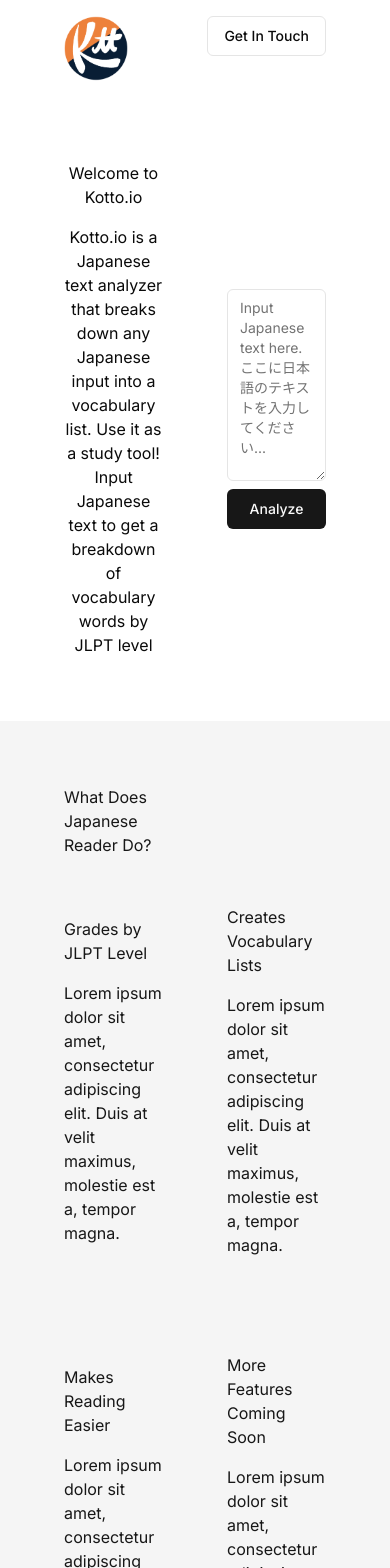
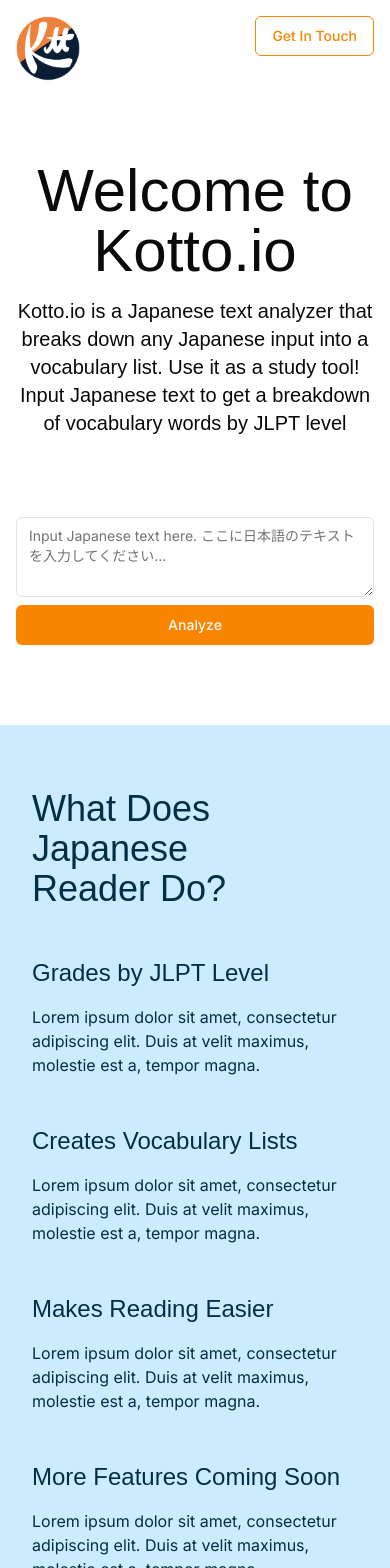
Before and after one commit to rdoby99/kotto.io, a Next.js app: page / in a window 390 px wide. Shown: the top 1568 px of the page. Built offline with nearby package versions, Linux system fonts and the light colour scheme.

Commit message:
Style updates

```diff
--- a/app/globals.css
+++ b/app/globals.css
@@ -10,13 +10,13 @@
     --card-foreground: 0 0% 3.9%;
     --popover: 0 0% 100%;
     --popover-foreground: 0 0% 3.9%;
-    --primary: 0 0% 9%;
+    --primary: 32 100% 49%;
     --primary-foreground: 0 0% 98%;
-    --secondary: 0 0% 96.1%;
-    --secondary-foreground: 0 0% 9%;
+    --secondary: 199 89% 89%;
+    --secondary-foreground: 200 95% 14%;
     --muted: 0 0% 96.1%;
     --muted-foreground: 0 0% 45.1%;
-    --accent: 0 0% 96.1%;
+    --accent: 200 74% 43%;
     --accent-foreground: 0 0% 9%;
     --destructive: 0 84.2% 60.2%;
     --destructive-foreground: 0 0% 98%;
@@ -29,6 +29,10 @@
     --chart-3: 197 37% 24%;
     --chart-4: 43 74% 66%;
     --chart-5: 27 87% 67%;
+
+    /* Fonts */
+    --font-header: "Poppins", sans-serif;
+    --font-body: "Noto Sans JP", sans-serif;
   }
 
   .dark {
@@ -67,3 +71,33 @@
     @apply bg-background text-foreground;
   }
 }
+
+h1,
+.h1 {
+  @apply font-header text-6xl;
+}
+
+h2,
+.h2 {
+  @apply font-header text-4xl;
+}
+
+h3,
+.h3 {
+  @apply font-header text-2xl;
+}
+
+h4,
+.h4 {
+  @apply font-header text-xl;
+}
+
+h5,
+.h5 {
+  @apply font-header text-lg;
+}
+
+h6,
+.h6 {
+  @apply font-header text-base;
+}
--- a/components/analyzer.tsx
+++ b/components/analyzer.tsx
@@ -47,7 +47,7 @@
   };
 
   return (
-    <div className="flex flex-col gap-4 h-full py-32">
+    <div className="flex flex-col gap-4 h-full py-4 md:py-32">
       <Form {...form}>
         <form
           className="h-full flex flex-col gap-2"
--- a/components/breakdown.tsx
+++ b/components/breakdown.tsx
@@ -3,50 +3,29 @@
 import Image from "next/image";
 
 export default function Breakdown(props) {
+  //Ensure we only output Japanese words and no duplicates
   const japaneseRegex =
     /^[\u3040-\u30FF\u3400-\u4DBF\u4E00-\u9FFF\uF900-\uFAFF\uFF66-\uFF9F]+$/;
   let wordsToShow = props.words.filter((word) => japaneseRegex.test(word));
   let uniqueWords = new Set(wordsToShow);
 
+  const description =
+    "Amet, consectetur adipiscing elit, sed do eiusmod tempor.";
+
   return (
     <div className="flex flex-col gap-8">
-      <h1 className="text-center">Text Breakdown</h1>
-      <div className="flex justify-around items-center">
-        <Image
-          src="/breakdown_circle.png"
-          alt="Breakdown Numbers"
-          width={100}
-          height={100}
-        />
-        <div className="text-9xl">N3</div>
-      </div>
+      <h1 className="text-center h2">Vocabulary</h1>
       <div className="mb-4">
-        <div className="flex gap-4 justify-end mb-6">
-          <div>
-            Sort By: <span>Level - High to Low</span>
-          </div>
-          <div>
-            Filter: <span>Level</span>
-          </div>
-        </div>
         <div className="max-h-[440px] overflow-y-scroll">
-          <ul className="flex flex-col divide-y divide-black">
+          <ul className="flex flex-col divide-y divide-accent/50">
             {[...uniqueWords].map((item, index) => (
               <li key={index} className="flex flex-col gap-2 py-4">
                 <div className="h5 mr-4">{item}</div>
-                <div className="p-1 bg-pink-500 text-xs text-white inline-block w-fit">
-                  JLPT N3
-                </div>
-                <p>Amet, consectetur adipiscing elit, sed do eiusmod tempor.</p>
-                <div className="inline-block border border-black w-5 h-5"></div>
+                <p>{description}</p>
               </li>
             ))}
           </ul>
         </div>
-      </div>
-      <div className="flex gap-2 justify-end py-4">
-        <div>Deselect All</div>
-        <div>Select All</div>
       </div>
       <Button variant="outline" className="w-full">
         Export as CSV
--- a/components/features.tsx
+++ b/components/features.tsx
@@ -2,9 +2,9 @@
 
 export default function Features() {
   return (
-    <section className="flex flex-col gap-12 w-full pt-16 pb-32 px-16 bg-secondary text-secondary-foreground">
-      <h2 className="h2 max-w-[50%]">What Does Japanese Reader&nbsp;Do?</h2>
-      <div className="grid grid-cols-2 gap-y-24 gap-x-16 items-center">
+    <section className="flex flex-col gap-12 w-full py-16 md:pb-32 px-8 md:px-16 bg-secondary text-secondary-foreground">
+      <h2 className="h2 md:max-w-[50%]">What Does Japanese Reader&nbsp;Do?</h2>
+      <div className="grid md:grid-cols-2 gap-y-12 md:gap-y-24 gap-x-16 items-center">
         <div className="col-span-1 flex flex-col gap-4">
           <h3 className="h3">Grades by JLPT Level</h3>
           <p className="p1">
--- a/components/footer.tsx
+++ b/components/footer.tsx
@@ -2,7 +2,7 @@
 
 export default function Footer() {
   return (
-    <footer className="flex justify-between w-full py-4 px-16">
+    <footer className="flex justify-between w-full py-4 px-4 md:px-16">
       <div className="flex flex-col">
         <p>&copy; 2022 Japanese Reader</p>
         <p>Created by Ramona Doby</p>
--- a/components/header.tsx
+++ b/components/header.tsx
@@ -4,7 +4,7 @@
 
 export default function Header() {
   return (
-    <header className="flex justify-between w-full py-4 px-16">
+    <header className="flex justify-between w-full py-4 px-4 md:px-16">
       <Image
         src="/logo.png"
         alt="Japanese Reader Homepage"
--- a/components/hero.tsx
+++ b/components/hero.tsx
@@ -17,7 +17,7 @@
   };
 
   return (
-    <section className="grid grid-cols-2 gap-16 items-center w-full py-16 px-16 min-h-[70vh]">
+    <section className="grid md:grid-cols-2 gap-16 items-center w-full py-16 px-4 md:px-16 min-h-[70vh]">
       {output.length > 0 ? (
         <Breakdown words={output} />
       ) : (
--- a/components/ui/button.tsx
+++ b/components/ui/button.tsx
@@ -13,11 +13,11 @@
         destructive:
           "bg-destructive text-destructive-foreground hover:bg-destructive/90",
         outline:
-          "border border-input bg-background hover:bg-accent hover:text-accent-foreground",
+          "border border-primary text-primary bg-background hover:bg-primary hover:text-background",
         secondary:
           "bg-secondary text-secondary-foreground hover:bg-secondary/80",
         ghost: "hover:bg-accent hover:text-accent-foreground",
-        link: "text-primary underline-offset-4 hover:underline",
+        link: "text-secondary-foreground underline-offset-4 underline hover:opacity-60",
       },
       size: {
         default: "h-10 px-4 py-2",
--- a/tailwind.config.ts
+++ b/tailwind.config.ts
@@ -1,13 +1,13 @@
-import type { Config } from "tailwindcss"
+import type { Config } from "tailwindcss";
 
 const config = {
   darkMode: ["class"],
   content: [
-    './pages/**/*.{ts,tsx}',
-    './components/**/*.{ts,tsx}',
-    './app/**/*.{ts,tsx}',
-    './src/**/*.{ts,tsx}',
-	],
+    "./pages/**/*.{ts,tsx}",
+    "./components/**/*.{ts,tsx}",
+    "./app/**/*.{ts,tsx}",
+    "./src/**/*.{ts,tsx}",
+  ],
   prefix: "",
   theme: {
     container: {
@@ -53,6 +53,10 @@
           foreground: "hsl(var(--card-foreground))",
         },
       },
+      fontFamily: {
+        header: "var(--font-header)",
+        body: "var(--font-body)",
+      },
       borderRadius: {
         lg: "var(--radius)",
         md: "calc(var(--radius) - 2px)",
@@ -75,6 +79,6 @@
     },
   },
   plugins: [require("tailwindcss-animate")],
-} satisfies Config
+} satisfies Config;
 
-export default config
+export default config;
```
